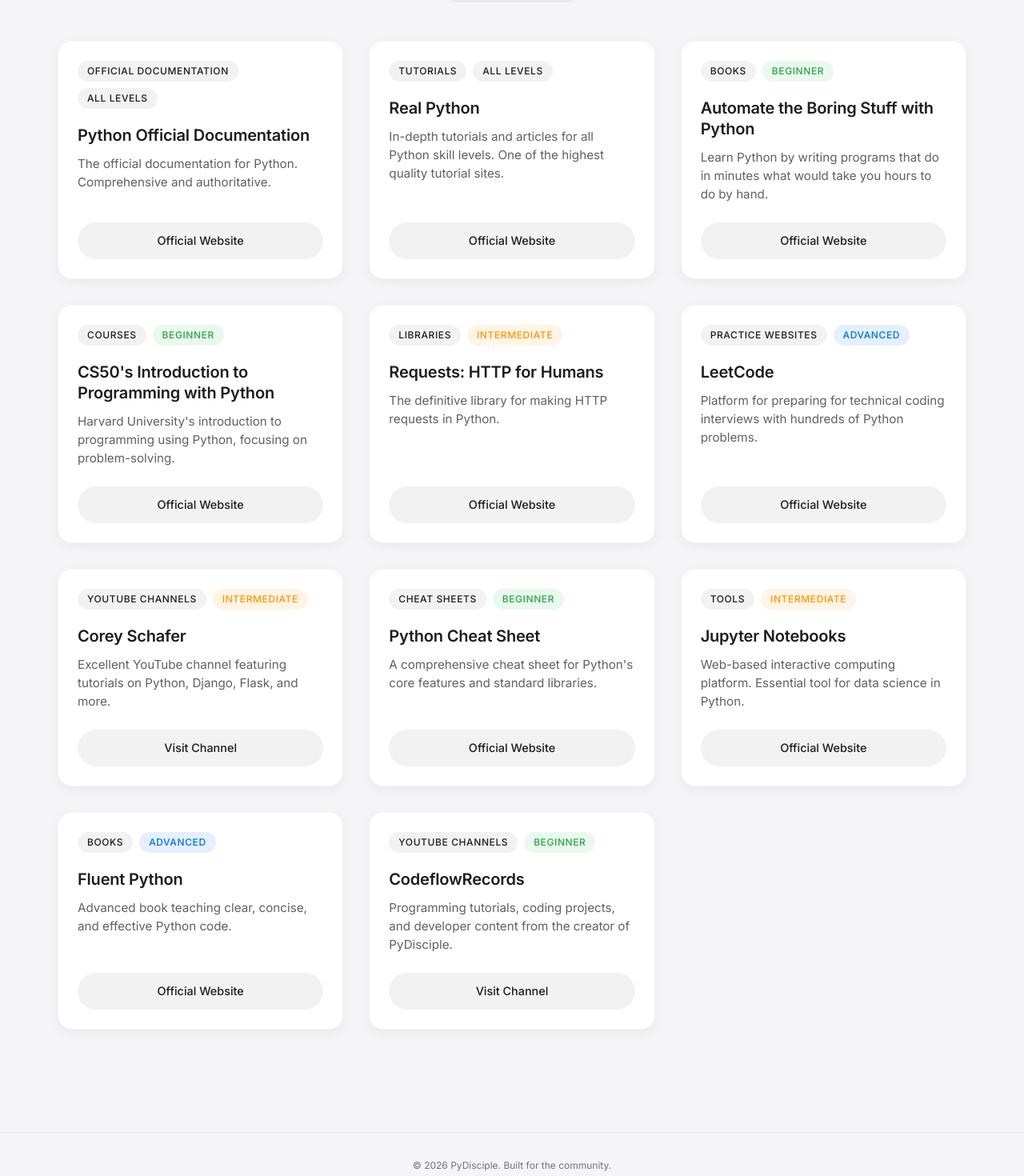
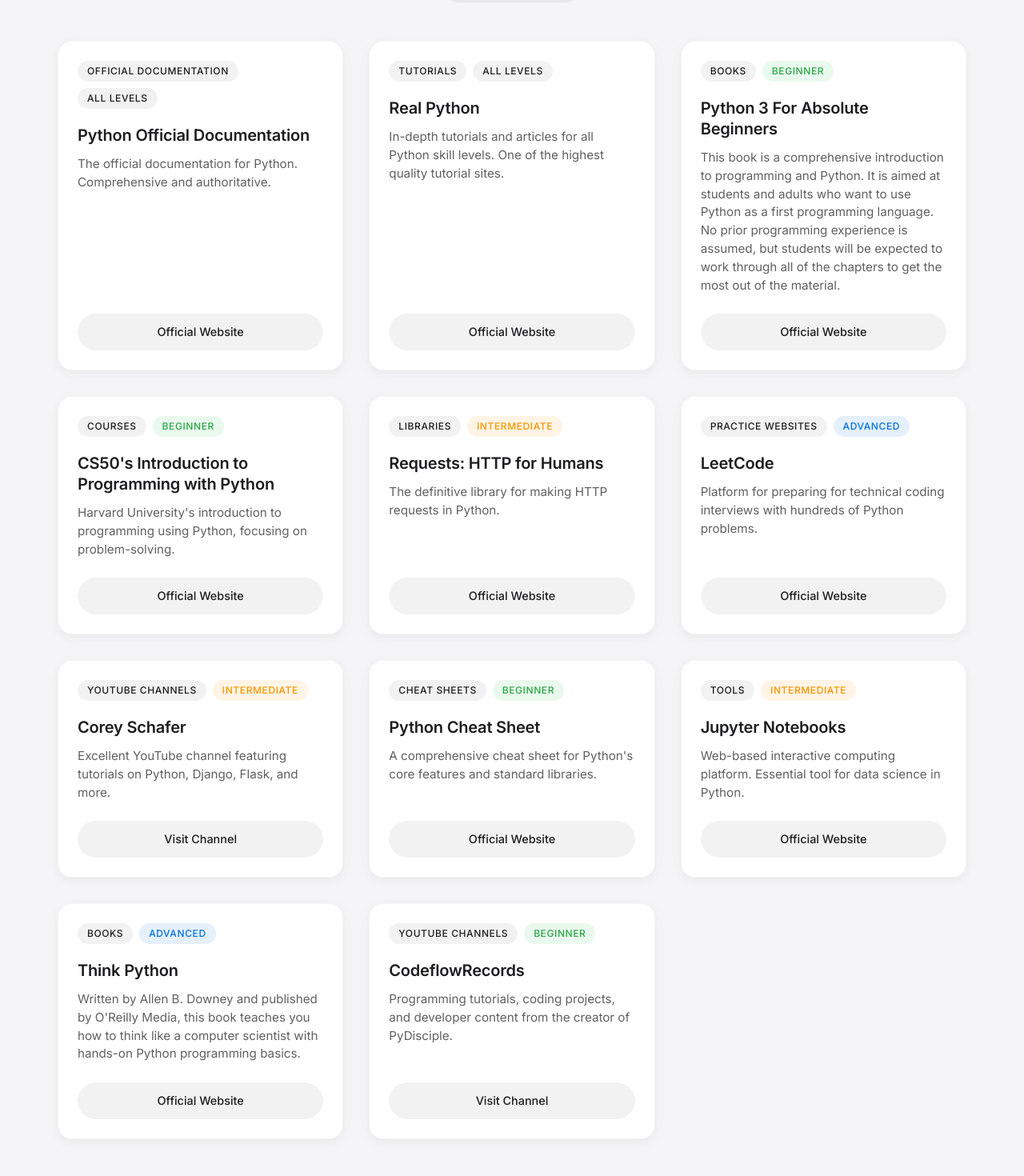
Before and after one commit to JAGDISH-SALI-0010/website-project, a Next.js app: page /resources in a window 1280 px wide. Shown: the part 460-1930 px from the top of the page at 80% size. Built offline with nearby package versions, Linux system fonts and the light colour scheme.

Commit message:
Update books Categories

```diff
--- a/src/data/resources.js
+++ b/src/data/resources.js
@@ -25,13 +25,13 @@
   },
   {
     id: "3",
-    slug: "automate-the-boring-stuff",
-    title: "Automate the Boring Stuff with Python",
-    description: "Learn Python by writing programs that do in minutes what would take you hours to do by hand.",
+    slug: "Python-3-For-Absolute-Beginners",
+    title: "Python 3 For Absolute Beginners",
+    description: "This book is a comprehensive introduction to programming and Python. It is aimed at students and adults who want to use Python as a first programming language. No prior programming experience is assumed, but students will be expected to work through all of the chapters to get the most out of the material.",
     category: "Books",
     difficulty: "Beginner",
     image: null,
-    website: "https://automatetheboringstuff.com",
+    website: "https://drive.google.com/file/d/1rUUZEHRK7_R24wMLNmC_GtbX83_b3l9H/view?usp=sharing",
     tags: ["automation", "book", "free-to-read"],
     featured: true
   },
@@ -109,13 +109,13 @@
   },
   {
     id: "10",
-    slug: "fluent-python",
-    title: "Fluent Python",
-    description: "Advanced book teaching clear, concise, and effective Python code.",
+    slug: "Think Python",
+    title: "Think Python",
+    description: "Written by Allen B. Downey and published by O'Reilly Media, this book teaches you how to think like a computer scientist with hands-on Python programming basics.",
     category: "Books",
     difficulty: "Advanced",
     image: null,
-    website: "https://www.oreilly.com/library/view/fluent-python-2nd/9781492056348/",
+    website: "https://drive.google.com/file/d/1OhnX94l5ZsPgy8H_z0W6BnEfVOApcGaU/view?usp=sharing",
     tags: ["advanced", "idiomatic"],
     featured: false
   },
```
